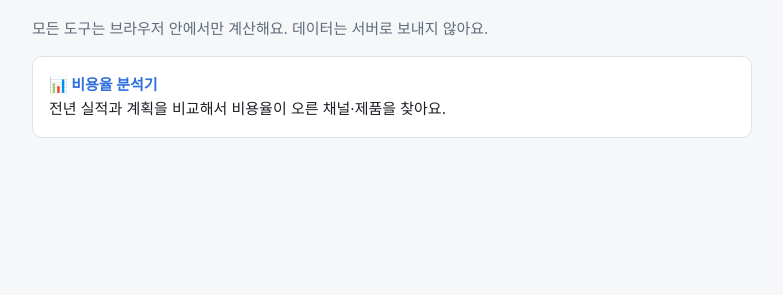
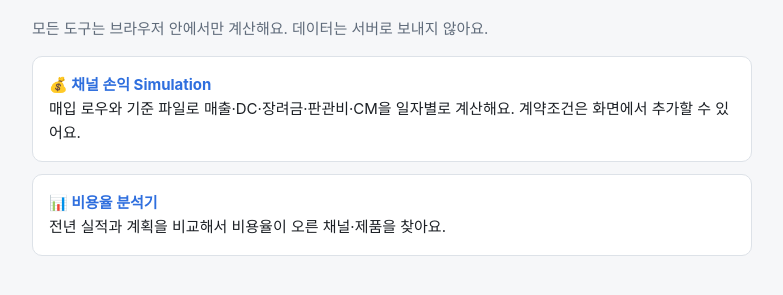
Before and after one commit to kofkgb99/biz-tools, a plain HTML site: page index.html in a window 1280 px wide. Shown: the part 103-398 px from the top of the page, without its empty margins (248-1031 px from the left). Drawn offline with Linux system fonts and the light colour scheme.

Commit message:
도구 목록에 채널 손익 Simulation 링크
Co-Authored-By: Claude Opus 5.5 <noreply@anthropic.com>

```diff
--- a/index.html
+++ b/index.html
@@ -20,6 +20,7 @@ p{color:var(--muted)}
 <div class="wrap">
   <h1>업무 도구 모음</h1>
   <p>모든 도구는 브라우저 안에서만 계산해요. 데이터는 서버로 보내지 않아요.</p>
+  <a class="tool" href="pnl-sim/"><b>💰 채널 손익 Simulation</b><br>매입 로우와 기준 파일로 매출·DC·장려금·판관비·CM을 일자별로 계산해요. 계약조건은 화면에서 추가할 수 있어요.</a>
   <a class="tool" href="cost-check/"><b>📊 비용율 분석기</b><br>전년 실적과 계획을 비교해서 비용율이 오른 채널·제품을 찾아요.</a>
 </div>
 </body>
```
